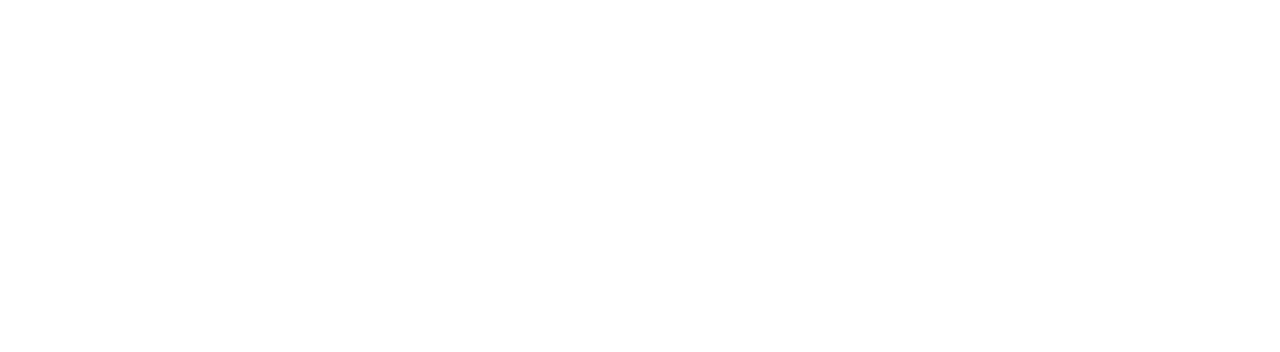
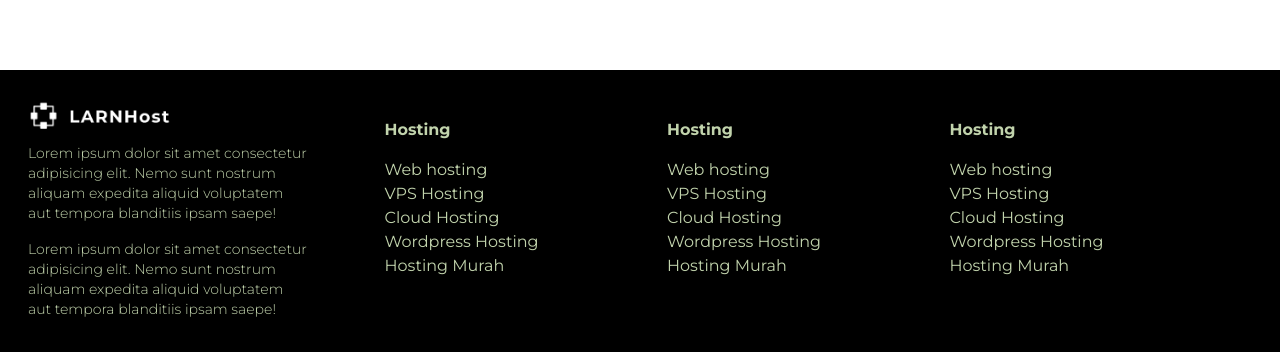
Before and after one commit to LangKingz/tuber, a Next.js app: page / in a window 1280 px wide. Shown: the part 750-1102 px from the top of the page. Before the commit the page ends 820 px from the top, so only its background shows below. Built offline with nearby package versions, Linux system fonts and the light colour scheme; no server answers.

Commit message:
completed

```diff
--- a/src/app/(auth)/login/page.jsx
+++ b/src/app/(auth)/login/page.jsx
@@ -13,7 +13,7 @@ const LoginPages = () => {
           <Image src={"/logo.png"} width={150} height={100} alt={"logo"} />
         </Link>
       </div>
-      <div className="h-full w-full flex justify-center items-center">
+      <div className="h-full w-full flex justify-center p-3 items-center">
         <div className="bg-white rounded-xl shadow-xl shadow-gray-700 flex flex-col w-full lg:w-1/3 p-8 ">
           <button className="btn border-black">
             <svg width="31" height="31" viewBox="0 0 31 31" fill="none" xmlns="http://www.w3.org/2000/svg">
--- /dev/null
+++ b/src/app/component/Accordion.jsx
@@ -0,0 +1,30 @@
+"use client";
+
+import React, { useState } from "react";
+
+const Accordion = ({ label, description }) => {
+  const [isOpen, setIsOpen] = useState(false);
+  return (
+    <div className="lg:px-8 py-2 ">
+      <div className="flex items-center py-4 transition delay-75 ease-in">
+        <label className="swap swap-rotate p-2">
+          {/* this hidden checkbox controls the state */}
+          <input type="checkbox" onClick={() => setIsOpen(!isOpen)} />
+
+          {/* sun icon */}
+          <i className="fa-solid fa-chevron-down swap-off"></i>
+
+          {/* moon icon */}
+          <i className="fa-solid fa-chevron-up swap-on"></i>
+        </label>
+        <p>{label}</p>
+      </div>
+      <div className={`p-4 transition-all ${isOpen ? "" : "hidden"}`}>
+        <p>{description}</p>
+      </div>
+      <hr className="border-none h-[1px] bg-black" />
+    </div>
+  );
+};
+
+export default Accordion;
--- a/src/app/component/Navbar.jsx
+++ b/src/app/component/Navbar.jsx
@@ -28,7 +28,9 @@ const Navbar = () => {
             </Link>
           </li>
           <li>
-            <Link href={"/"}>FAQ</Link>
+            <Link className={pathName === "/faq" ? "text-[#f4e83c]" : ""} href={"/faq"}>
+              FAQ
+            </Link>
           </li>
           <li>
             <Link href="/login" className="py-2  px-4 border rounded-2xl">
--- /dev/null
+++ b/src/app/component/footer.jsx
@@ -0,0 +1,87 @@
+import Image from "next/image";
+import Link from "next/link";
+import React from "react";
+
+const Footer = () => {
+  return (
+    <div className="p-4 bg-black text-white flex gap-8">
+      <div className="flex w-1/3 p-3 flex-col flex-wrap gap-2">
+        <Image src={"/logo.png"} alt="" width={150} height={150} />
+        <div className="caption gap-4 flex flex-col text-[#C1D3AC]">
+          <p className="text-sm font-light">Lorem ipsum dolor sit amet consectetur adipisicing elit. Nemo sunt nostrum aliquam expedita aliquid voluptatem aut tempora blanditiis ipsam saepe!</p>
+          <p className="text-sm font-light">Lorem ipsum dolor sit amet consectetur adipisicing elit. Nemo sunt nostrum aliquam expedita aliquid voluptatem aut tempora blanditiis ipsam saepe!</p>
+        </div>
+        <div className="medsos flex gap-3 text-xl text-[#C1D3AC]">
+          <i class="fa-brands fa-x-twitter"></i>
+          <i class="fa-brands fa-instagram"></i>
+          <i class="fa-brands fa-youtube"></i>
+          <i class="fa-brands fa-linkedin"></i>
+        </div>
+      </div>
+      <div className="grid grid-cols-1 lg:grid-cols-3 p-8 w-full text-[#C1D3AC]">
+        <div className="flex gap-4 flex-col">
+          <h1 className="text-md  font-bold ">Hosting</h1>
+          <ul className="flex flex-col">
+            <li>
+              <Link href={"/"}>Web hosting</Link>
+            </li>
+            <li>
+              <Link href={"/"}>VPS Hosting</Link>
+            </li>
+            <li>
+              <Link href={"/"}>Cloud Hosting</Link>
+            </li>
+            <li>
+              <Link href={"/"}>Wordpress Hosting</Link>
+            </li>
+            <li>
+              <Link href={"/"}>Hosting Murah</Link>
+            </li>
+          </ul>
+        </div>
+        <div className="flex gap-4 flex-col">
+          <h1 className="text-md  font-bold ">Hosting</h1>
+          <ul className="flex flex-col">
+            <li>
+              <Link href={"/"}>Web hosting</Link>
+            </li>
+            <li>
+              <Link href={"/"}>VPS Hosting</Link>
+            </li>
+            <li>
+              <Link href={"/"}>Cloud Hosting</Link>
+            </li>
+            <li>
+              <Link href={"/"}>Wordpress Hosting</Link>
+            </li>
+            <li>
+              <Link href={"/"}>Hosting Murah</Link>
+            </li>
+          </ul>
+        </div>
+        <div className="flex gap-4 flex-col">
+          <h1 className="text-md  font-bold ">Hosting</h1>
+          <ul className="flex flex-col">
+            <li>
+              <Link href={"/"}>Web hosting</Link>
+            </li>
+            <li>
+              <Link href={"/"}>VPS Hosting</Link>
+            </li>
+            <li>
+              <Link href={"/"}>Cloud Hosting</Link>
+            </li>
+            <li>
+              <Link href={"/"}>Wordpress Hosting</Link>
+            </li>
+            <li>
+              <Link href={"/"}>Hosting Murah</Link>
+            </li>
+          </ul>
+        </div>
+      </div>
+    </div>
+  );
+};
+
+export default Footer;
--- /dev/null
+++ b/src/app/faq/page.jsx
@@ -0,0 +1,34 @@
+"use client";
+import React, { useState } from "react";
+import Accordion from "../component/Accordion";
+
+const FaqPages = () => {
+  const [isOpen, setIsOpen] = useState(false);
+
+  return (
+    <div className="mt-14 bg-[#0074A7] h-screen ">
+      <div className="relative h-1/5 flex justify-center">
+        <h1 className="p-4 bg-white border border-black font-medium text-[#085172]  bottom-[-10%] absolute">Telusuri Informasi yang dibutuhkan</h1>
+      </div>
+      <div className="bg-white p-4 ">
+        {/* accordion */}
+        <Accordion label="Apakah aplikasi ini berfungsi?" description="Aplikasi ini berfungsi sampai 99% pada server yang berjalan normal." />
+        <Accordion label="Apakah aplikasi ini berfungsi?" description="Aplikasi ini berfungsi sampai 99% pada server yang berjalan normal." />
+        <Accordion label="Apakah aplikasi ini berfungsi?" description="Aplikasi ini berfungsi sampai 99% pada server yang berjalan normal." />
+        <Accordion label="Apakah aplikasi ini berfungsi?" description="Aplikasi ini berfungsi sampai 99% pada server yang berjalan normal." />
+        <Accordion label="Apakah aplikasi ini berfungsi?" description="Aplikasi ini berfungsi sampai 99% pada server yang berjalan normal." />
+      </div>
+      <div className="flex justify-around text-white p-5 bg-[#0074A7]">
+        <h1 className="font-medium text-xl">
+          Beri Kami Saran <i className="fa-solid fa-envelope"></i>
+        </h1>
+        <div className="w-80 flex flex-col justify-center items-center">
+          <p className="text-center">Tidak menemukan informasi yang sesuai? Kirim saran informasi atau panduan yang Anda inginkan.</p>
+            <button className="btn bg-white text-[#0074A7] rounded-full mt-3 btn-sm w-1/2">Kirim saran</button>
+        </div>
+      </div>
+    </div>
+  );
+};
+
+export default FaqPages;
--- a/src/app/page.jsx
+++ b/src/app/page.jsx
@@ -4,9 +4,11 @@ import Link from "next/link";
 import CardHome from "./component/card";
 import ReviewCardHome from "./component/Reviews";
 import Slider from "./component/slider";
+import Footer from "./component/footer";
 
 export default async function Home() {
   return (
+    <>
       <div className="flex flex-col mt-12 p-8 lg:p-12 ">
         <div className="flex justify-center w-full  flex-wrap  mt-8 gap-y-14">
           <div className=" lg:w-2/5 flex flex-col lg:gap-y-12 gap-y-7 gap-x-3">
@@ -40,5 +42,7 @@ export default async function Home() {
           <ReviewCardHome />
         </section>
       </div>
+      <Footer />
+    </>
   );
 }
--- a/src/app/transaksi/bill/page.jsx
+++ b/src/app/transaksi/bill/page.jsx
@@ -20,7 +20,7 @@ const Page = ({ params }) => {
   const id = uuidv4();
 
   return (
-    <div>
+    <div className="">
       <nav className="p-4 flex px-8 items-center justify-between ">
         <div className="">
           <Image src={"/logo.png"} alt="" width={120} height={120} className="bg-[#0074A7] p-2 rounded-full" />
@@ -31,32 +31,32 @@ const Page = ({ params }) => {
           </Link>
         </div>
       </nav>
-      <div className="flex p-8 justify-center items-center flex-col">
+      <div className="flex p-8 w-full  justify-center items-center flex-col">
         <Image src={"/success.png"} alt="" width={100} height={100} className="bg-center" />
         <h1 className="text-3xl font-bold text-[#0074A7] my-3">TRANSAKSI BERHASIL</h1>
         <p className="text-gray-500 font-bold ">{date}</p>
-        <div className="w-2/4 p-10 bg-gradient-to-b from-[#0074A7] to-[#085172] rounded-xl mt-8 text-white">
-          <div className="flex justify-between items-center my-4">
+        <div className="lg:w-2/4 w-full p-10 bg-gradient-to-b from-[#0074A7] to-[#085172] rounded-xl mt-8 text-white">
+          <div className="flex justify-between items-center my-4 gap-4">
             <p>ID Transaksi</p>
-            <p>{id}</p>
+            <p className="">{id}</p>
           </div>
           <hr />
-          <div className="flex justify-between items-center my-4">
+          <div className="flex justify-between items-center my-4 ">
             <p>Paket</p>
             <p>{product?.title}</p>
           </div>
           <hr />
-          <div className="flex justify-between items-center my-4">
+          <div className="flex justify-between items-center my-4 gap-4">
             <p>Pembayaran</p>
             <p>{method}</p>
           </div>
           <hr />
-          <div className="flex justify-between items-center my-4">
+          <div className="flex justify-between items-center my-4 gap-4">
             <p>Alamat Email</p>
             <p>{email}</p>
           </div>
           <hr />
-          <div className="flex justify-between items-center my-4">
+          <div className="flex justify-between items-center my-4 gap-4">
             <p className="font-bold text-2xl">Total</p>
             <p className="font-bold text-2xl">
               {selected?.price.toLocaleString("id-ID", {
```
Lines whose indentation alone changed are shown as unchanged.
